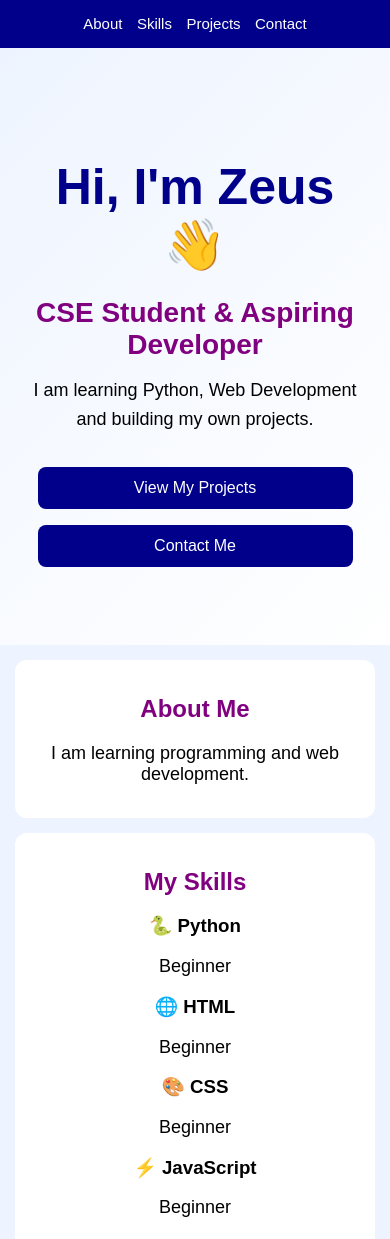
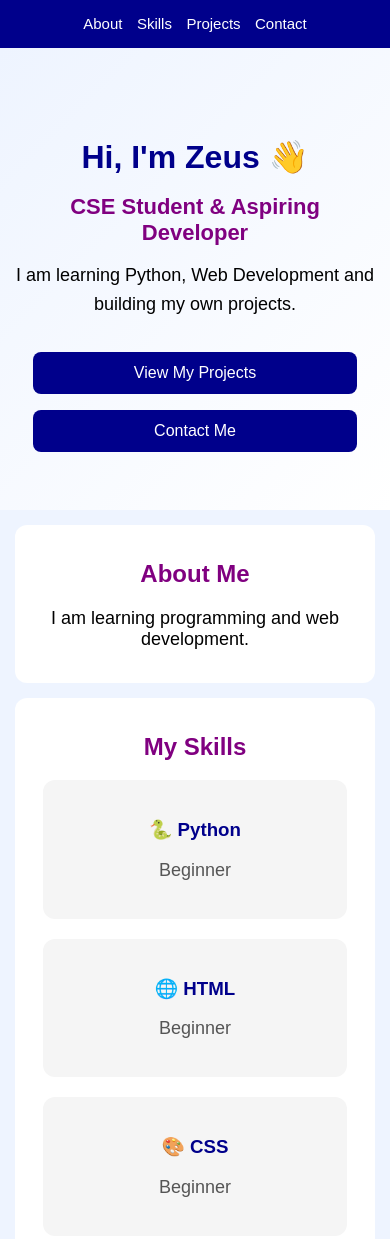
Before and after one commit to zeuszeus1426/my-website, a plain HTML site: page index.html in a window 390 px wide. Shown: the top 1239 px of the page. Drawn offline with Linux system fonts and the light colour scheme.

Commit message:
Update style.css

```diff
--- a/style.css
+++ b/style.css
@@ -70,50 +70,9 @@ button:hover {
     opacity: 0.8;
 }
 
-@media (max-width: 600px) {
-    h1 {
-        .skills-container {
-    display: flex;
-    justify-content: center;
-    gap: 20px;
-    flex-wrap: wrap;
-}
+/* Hero Section */
 
-.skill-card {
-    background-color: #f5f5f5;
-    padding: 20px;
-    width: 180px;
-    border-radius: 12px;
-    transition: 0.3s;
-}
-
-.skill-card:hover {
-    transform: translateY(-5px);
-}
-
-.skill-card h3 {
-    color: darkblue;
-}
-
-.skill-card p {
-    color: #555;
-}
-        font-size: 28px;
-    }
-
-    nav a {
-        margin: 0 5px;
-        font-size: 15px;
-    }
-
-    .about,
-    .skills,
-    .projects,
-    .contact {
-        margin: 15px;
-        padding: 15px;
-    }
-    .hero {
+.hero {
     padding: 70px 20px;
     background: linear-gradient(135deg, #eef4ff, #ffffff);
 }
@@ -142,7 +101,73 @@ button:hover {
     margin: 8px;
 }
 
+/* Skills Section */
+
+.skills-container {
+    display: flex;
+    justify-content: center;
+    gap: 20px;
+    flex-wrap: wrap;
+}
+
+.skill-card {
+    background-color: #f5f5f5;
+    padding: 20px;
+    width: 180px;
+    border-radius: 12px;
+    transition: 0.3s;
+}
+
+.skill-card:hover {
+    transform: translateY(-5px);
+}
+
+.skill-card h3 {
+    color: darkblue;
+}
+
+.skill-card p {
+    color: #555;
+}
+
+/* Mobile */
+
+@media (max-width: 600px) {
+
+    h1 {
+        font-size: 28px;
+    }
+
+    nav a {
+        margin: 0 5px;
+        font-size: 15px;
+    }
+
+    .about,
+    .skills,
+    .projects,
+    .contact {
+        margin: 15px;
+        padding: 15px;
+    }
+
     button {
         width: 90%;
     }
+
+    .hero {
+        padding: 50px 15px;
+    }
+
+    .hero h1 {
+        font-size: 32px;
+    }
+
+    .hero h2 {
+        font-size: 22px;
+    }
+
+    .skill-card {
+        width: 80%;
+    }
 }
```
